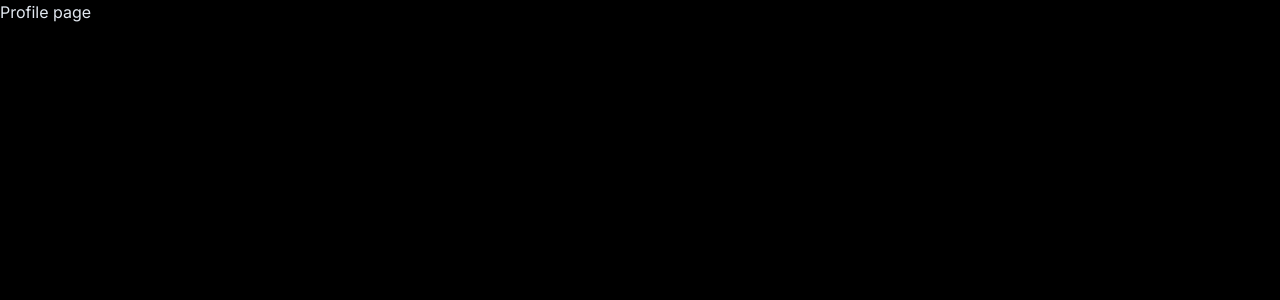
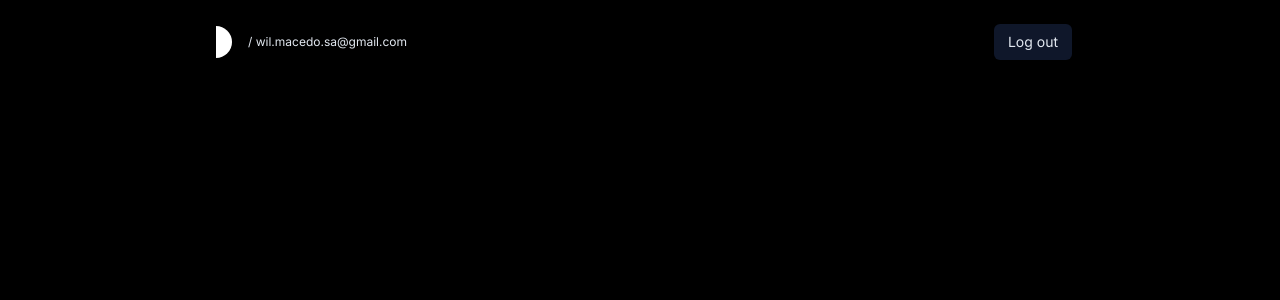
Before and after one commit to wilmacedo/card-sample-ui, a Next.js app: page /profile in a window 1280 px wide. Shown: the top 300 px of the page. Built offline with nearby package versions, Linux system fonts and the light colour scheme.

Commit message:
feat: :sparkles: add log out function

```diff
--- a/next.config.js
+++ b/next.config.js
@@ -1,4 +1,4 @@
 /** @type {import('next').NextConfig} */
-const nextConfig = {}
+const nextConfig = {};
 
-module.exports = nextConfig
+module.exports = nextConfig;
--- /dev/null
+++ b/src/app/(auth)/logout/page.tsx
@@ -0,0 +1,20 @@
+"use client";
+
+import { deleteCookie, getCookie } from "cookies-next";
+import { useRouter } from "next/navigation";
+import { useEffect } from "react";
+
+export default function Logout() {
+  const router = useRouter();
+
+  useEffect(() => {
+    const token = getCookie("willpay@auth");
+    if (token) {
+      deleteCookie("willpay@auth");
+    }
+
+    router.push("/");
+  }, [router]);
+
+  return <div>Redirecting...</div>;
+}
--- a/src/app/page.tsx
+++ b/src/app/page.tsx
@@ -32,7 +32,7 @@ export default function Home() {
 
   return (
     <div className="w-screen h-screen">
-      <Navbar />
+      <Navbar context="general" />
 
       <div
         className={twMerge(
--- a/src/app/profile/page.tsx
+++ b/src/app/profile/page.tsx
@@ -1,3 +1,9 @@
+import { Navbar } from "@/components/Navbar";
+
 export default function Profile() {
-  return <h1>Profile page</h1>;
+  return (
+    <div className="w-screen h-screen">
+      <Navbar context="privaty" />
+    </div>
+  );
 }
--- a/src/components/Navbar.tsx
+++ b/src/components/Navbar.tsx
@@ -1,8 +1,13 @@
 import Link from "next/link";
+import { Fragment } from "react";
 import { twMerge } from "tailwind-merge";
 import { Button } from "./Button";
 
-export function Navbar() {
+interface NavbarProps {
+  context: "privaty" | "general";
+}
+
+export function Navbar({ context }: NavbarProps) {
   return (
     <nav
       className={twMerge(
@@ -22,6 +27,8 @@ export function Navbar() {
           "sm:mt-0 sm:flex-row"
         )}
       >
+        {context !== "privaty" && (
+          <Fragment>
             <Link href="/login">
               <Button className="w-full sm:w-auto">Log In</Button>
             </Link>
@@ -30,6 +37,14 @@ export function Navbar() {
                 Get Started
               </Button>
             </Link>
+          </Fragment>
+        )}
+
+        {context === "privaty" && (
+          <Link href="/logout">
+            <Button className="w-full sm:w-auto">Log out</Button>
+          </Link>
+        )}
       </div>
     </nav>
   );
```
Also changed, not shown: 1 other file (tests, documents, lock files or other folders). Lines whose indentation alone changed are shown as unchanged.
